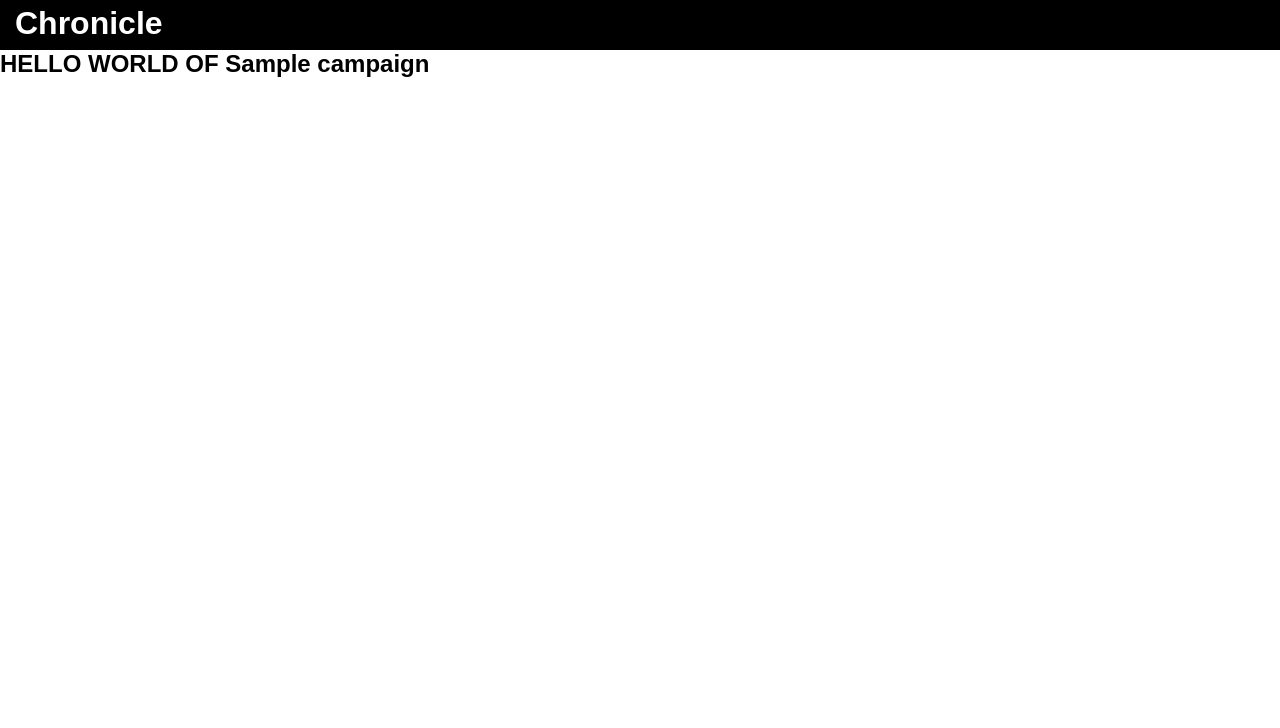
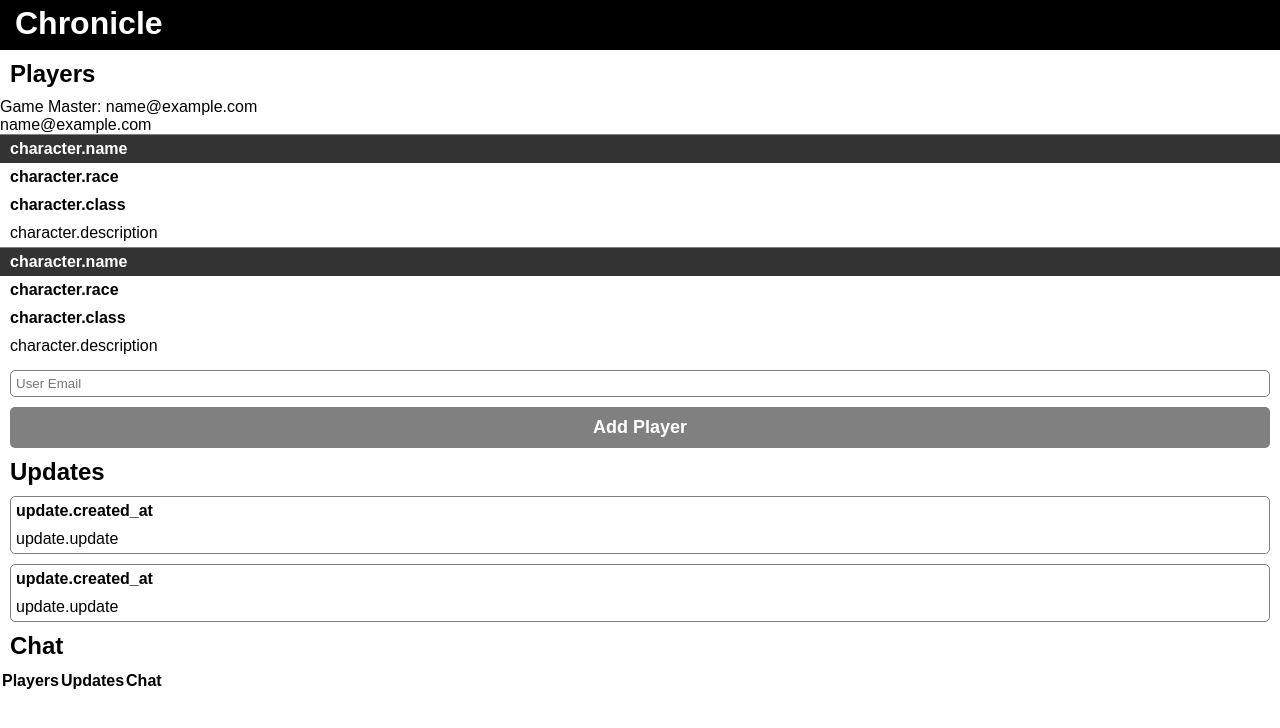
Before and after one commit to codingdojo-projects-algos-0419/CampaignTracker, a Flask app: page /campaigns/1 in a window 1280 px wide. Shown: the top 728 px of the page. Run offline with Flask 2, Linux system fonts and the light colour scheme; the visitor is signed in with stand-in values (Sample User, id 1); tables that the repository leaves empty hold one stand-in row (values such as "Sample post"); lists and menus that the app fills with data are empty.

Commit message:
added campaigns, and adding users to campaigns

```diff
--- a/controller_functions.py
+++ b/controller_functions.py
@@ -4,9 +4,10 @@
 
 def index():
     if 'userid' in session:
-        campaigns = Campaign.query.all()
-        print(len(campaigns))
-        return render_template('dashboard.html', campaigns=campaigns)
+        current_user = User.query.get(session['userid'])
+        user_campaigns = current_user.campaigns
+        player_campaigns = current_user.campaigns_playing
+        return render_template('dashboard.html', user_campaigns=user_campaigns, player_campaigns=player_campaigns)
     return render_template('login.html')
 
 def registration():
@@ -46,4 +47,26 @@
     if 'userid' not in session:
         return redirect('/')
     campaign = Campaign.query.get(id)
-    return render_template('campaign.html', campaign=campaign)
+    master = campaign.master
+    players = campaign.players
+    return render_template('campaign.html', campaign=campaign, master=master, players=players)
+
+def validate_user(id):
+    campaign = Campaign.query.get(id)
+    players = campaign.players
+    user = User.query.filter_by(email=request.args.get('search')).first()
+    master = User.query.get(session['userid'])
+    if master.email == user.email:
+        return False
+    for player in players:
+        if player.email ==  user.email:
+            return False
+    return str(user.email)
+
+def add_player(id):
+    print('*'*80)
+    user = User.query.filter_by(email=request.form['search']).first()
+    campaign = Campaign.query.get(id)
+    campaign.players.append(user)
+    db.session.commit()
+    return str(user.email)
--- a/models.py
+++ b/models.py
@@ -2,7 +2,6 @@
 from config import db, bcrypt
 
 players_table = db.Table('players',
-                db.Column('id', db.Integer, primary_key=True, nullable=False),
                 db.Column('player_id', db.Integer, db.ForeignKey('user.id'), primary_key=True, nullable=False),
                 db.Column('campaign_id', db.Integer, db.ForeignKey('campaign.id'), primary_key=True, nullable=False),
                 db.Column('created_at', db.DateTime, nullable=False, server_default=func.now()),
@@ -21,6 +20,7 @@
     pw_hash = db.Column(db.String(255), nullable=False)
     created_at = db.Column(db.DateTime, nullable=False, server_default=func.now())
     updated_at = db.Column(db.DateTime, nullable=False, server_default=func.now(), onupdate=func.now())
+    campaigns_playing = db.relationship('Campaign', secondary=players_table)
 
     @classmethod
     def register(cls, data):
@@ -50,6 +50,7 @@
     updated_at = db.Column(db.DateTime, nullable=False, server_default=func.now(), onupdate=func.now())
     master_id = db.Column(db.Integer, db.ForeignKey('user.id'), nullable=False)
     master = db.relationship('User', foreign_keys=[master_id], backref="campaigns", cascade="all")
+    players = db.relationship('User', secondary=players_table)
 
     @classmethod
     def create(cls, data, ses):
--- a/routes.py
+++ b/routes.py
@@ -9,3 +9,7 @@
 app.add_url_rule('/logout', view_func=logout)
 app.add_url_rule('/campaigns/create', view_func=new_campaign, methods=['POST'])
 app.add_url_rule('/campaigns/<id>', view_func=show_campaign)
+
+#search and add player
+app.add_url_rule('/validate/<id>/user', view_func=validate_user)
+app.add_url_rule('/campaign/<id>/addplayer', view_func=add_player, methods=['POST'])
--- /dev/null
+++ b/static/css/campaign.css
@@ -0,0 +1,98 @@
+table.navbar{
+    display: none;
+}
+
+.widget h2{
+    margin: 10px;
+}
+
+.character{
+    border-top: 1px solid grey;
+    background-color: white;
+    color: black;
+}
+
+.character p{
+    padding: 5px;
+    padding-left: 10px;
+    font-weight: 700;
+}
+
+.first{
+    background-color: rgb(51, 51, 51);
+    color: white;
+    cursor: pointer;
+}
+
+.character p:last-child{
+    font-weight: 500;
+}
+
+input#search{
+    display: block;
+    padding: 5px;
+    border: 1px solid grey;
+    border-radius: 5px;
+    width: calc(100% - 20px);
+    margin: 10px auto;
+}
+
+button{
+    display: block;
+    padding: 10px;
+    border-radius: 5px;
+    width: calc(100% - 20px);
+    margin: 10px auto;
+    font-weight: 700;
+    font-size: 18px;
+    border: none;
+
+    background-color: black;
+    color: white;
+}
+
+div.update{
+    margin: 10px;
+    padding: 5px;
+    width: calc(100% - 20px);
+    border: 1px solid grey;
+    border-radius: 5px;
+}
+
+div.update p:first-child{
+    font-weight: 700;
+    margin-bottom: 10px;
+}
+
+@media only screen and (max-width:480px) {
+    table#navbar{
+        display: table;
+        width: 100%;
+        border-collapse: collapse;
+        height: 50px;
+        background-color: black;
+        color: white;
+
+        position: absolute;
+        bottom: 0;
+    }
+
+    table#navbar th{
+        border: 1px solid grey;
+        cursor: pointer;
+        width: 33.3%;
+    }
+
+    .widget{
+        background-color: white;
+        position: absolute;
+        top: 50px;
+        left: 0;
+        width: 100%;
+        height: calc(100% - 100px);
+    }
+
+    p.first{
+        padding: 10px;
+    }
+}
--- /dev/null
+++ b/static/scripts/campaign.js
@@ -0,0 +1,66 @@
+$(document).ready(function(){
+    //mobile switching
+    $('#nav-players').click(function(){
+        $('.widget').css('z-index', '0')
+        $('#players').css('z-index', '100')
+    })
+    $('#nav-updates').click(function(){
+        $('.widget').css('z-index', '0')
+        $('#updates').css('z-index', '100')
+    })
+    $('#nav-chat').click(function(){
+        $('.widget').css('z-index', '0')
+        $('#chat').css('z-index', '100')
+    })
+
+    //players
+    error = true
+
+    $('p.first').click(function(){
+        $(this).siblings('.char-info').slideToggle(200)
+    })
+
+    pageId = window.location.pathname.split('/').pop()
+    $('#search').keyup(function(){
+        if ($(this).val().length > 5) {
+            $.ajax({
+                url: '/validate/' + pageId + '/user',
+                method: 'GET',
+                data: $(this).serialize(),
+                success: function(data) {
+                    $('#search').css('box-shadow', '0 0 4px 2px green')
+                    $('#form-add-user-submit').css('background-color', 'black')
+                    $('#form-add-user-submit').css('cursor', 'pointer')
+                    error = false
+                },
+                error: function() {
+                    $('#search').css('box-shadow', 'none')
+                    $('#form-add-user-submit').css('background-color', 'grey')
+                    $('#form-add-user-submit').css('cursor', 'default')
+                    error = true
+                }
+            })
+        }
+        else {
+            $('#search').css('box-shadow', 'none')
+            $('#form-add-user-submit').css('background-color', 'grey')
+            error = true
+        }
+    })
+
+    $('#form-add-user').submit(function(){
+        if (!error) {
+            $.ajax({
+                url: '/campaign/' + pageId + '/addplayer',
+                method: 'POST',
+                data: $('#search').serialize(),
+                success: function(data){
+                    console.log('post success')
+                    $('.players').append('<p>' + data + '</p>')
+                    $('#search').val('')
+                }
+            })
+        }
+        return false
+    })
+})
--- a/templates/campaign.html
+++ b/templates/campaign.html
@@ -1,10 +1,67 @@
 {% extends 'layout.html' %}
 {% block head %}
-
+    <link rel="stylesheet" href="{{ url_for('static', filename='css/campaign.css') }}">
+    <script src="{{ url_for('static', filename='scripts/campaign.js') }}"></script>
 {% endblock head %}
 {% block header %}
 
 {% endblock header %}
 {% block body %}
-    <h2>HELLO WORLD OF {{campaign.name}}</h2>
+    <div class="widget" id="players" style="z-index: 100">
+        <h2>Players</h2>
+        <div class="game-master">
+            <p>Game Master: {{master.email}}</p>
+        </div>
+        <div class="players">
+            {% for player in players %}
+                <p>{{player.email}}</p>
+            {% endfor %}
+        </div>
+        <div class="character">
+            <p class="first">character.name</p>
+            <div class="char-info">
+                <p>character.race</p>
+                <p>character.class</p>
+                <p>character.description</p>
+            </div>
+        </div>
+        <div class="character">
+            <p class="first">character.name</p>
+            <div class="char-info">
+                <p>character.race</p>
+                <p>character.class</p>
+                <p>character.description</p>
+            </div>
+        </div>
+        {% if session['userid'] == master.id %}
+            <div class="add-user">
+                <form action="/campaign/user/add" method="post" id="form-add-user">
+                    <input type="search" name="search" id="search" placeholder="User Email">
+                    <button type="submit" id="form-add-user-submit" style="background-color: grey">Add Player</button>
+                </form>
+            </div>
+        {% endif %}
+    </div>
+
+    <div class="widget" id="updates">
+        <h2>Updates</h2>
+        <div class="update">
+            <p>update.created_at</p>
+            <p>update.update</p>
+        </div>
+        <div class="update">
+            <p>update.created_at</p>
+            <p>update.update</p>
+        </div>
+    </div>
+    <div class="widget" id="chat">
+        <h2>Chat</h2>
+    </div>
+    <table id="navbar">
+        <tr>
+            <th id="nav-players">Players</th>
+            <th id="nav-updates">Updates</th>
+            <th id="nav-chat">Chat</th>
+        </tr>
+    </table>
 {% endblock body %}
--- a/templates/dashboard.html
+++ b/templates/dashboard.html
@@ -10,7 +10,7 @@
 <div class="dashboard">
     <h2>My Campaigns</h2>
     <div class="campaigns">
-        {% for campaign in campaigns %}
+        {% for campaign in user_campaigns %}
         <a href="/campaigns/{{campaign.id}}" class="campaign">{{campaign.name}}</a>
         {% endfor %}
         <div class="campaign new">ADD NEW</div>
@@ -20,7 +20,9 @@
     </div>
     <h2>Campaigns I'm In</h2>
     <div class="campaigns">
-
+        {% for campaign in player_campaigns %}
+        <a href="/campaigns/{{campaign.id}}" class="campaign">{{campaign.name}}</a>
+        {% endfor %}
     </div>
 </div>
 {% endblock body %}
```
